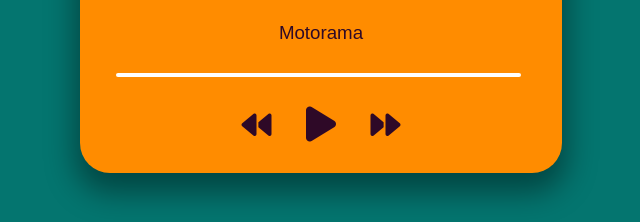
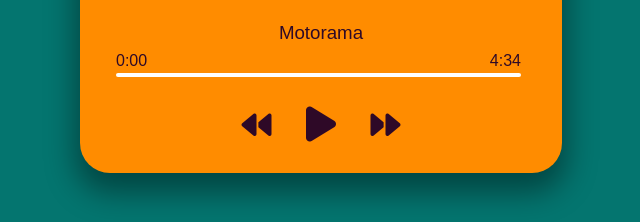
Before and after one commit to meilune/music-player, a plain HTML site: page index.html in a window 1280 px wide. Shown: the part 470-692 px from the top of the page, 319-959 px from the left. Drawn offline with Linux system fonts and the light colour scheme; a web font is replaced by a local one.

Commit message:
Committing a tiny change in time stamps html

```diff
--- a/index.html
+++ b/index.html
@@ -24,8 +24,8 @@
             <div class="progress-container" id="progress-container">
                 <div class="progress" id="progress"></div>
                 <div class="duration-wrapper">
-                    <span id="current-time"></span>
-                    <span id="duration"></span>
+                    <span id="current-time">0:00</span>
+                    <span id="duration">4:34</span>
                 </div>
             </div>
             <!-- Controls -->
```
